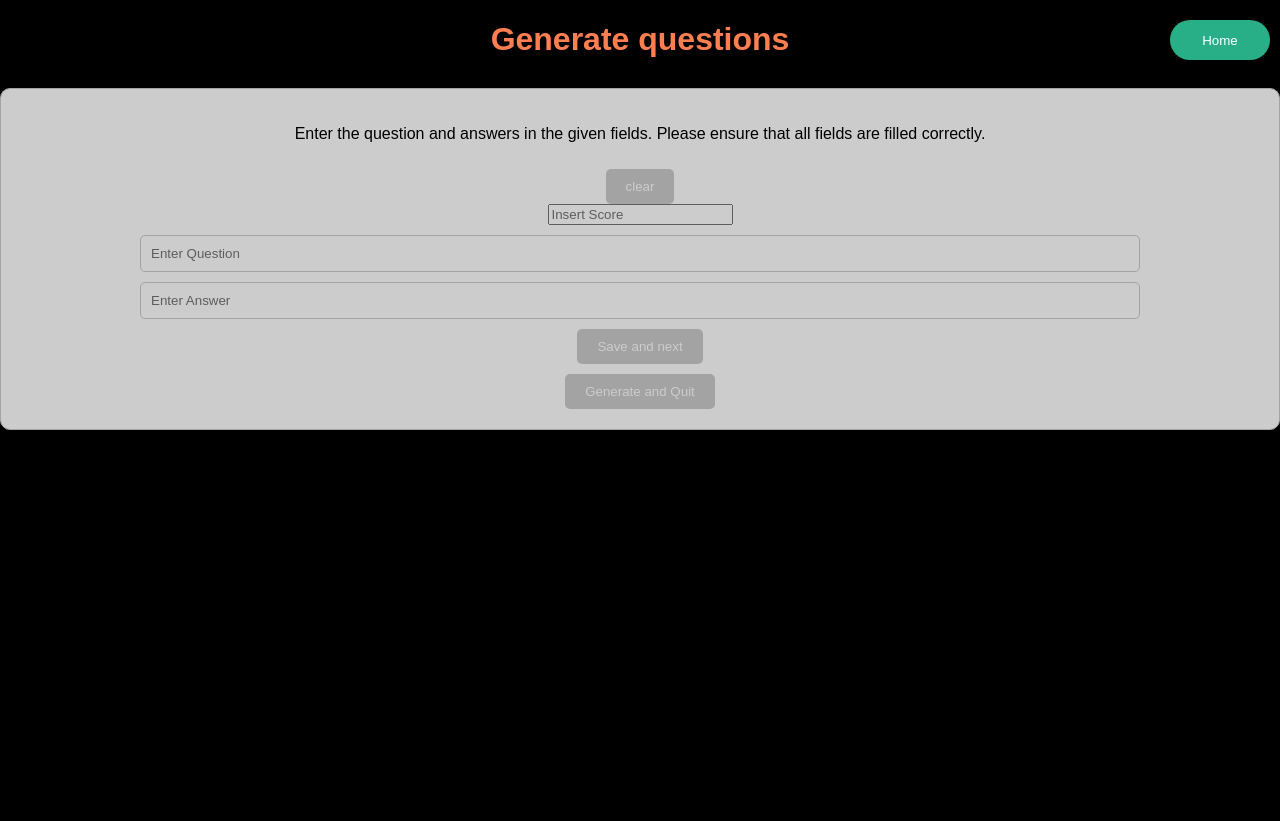
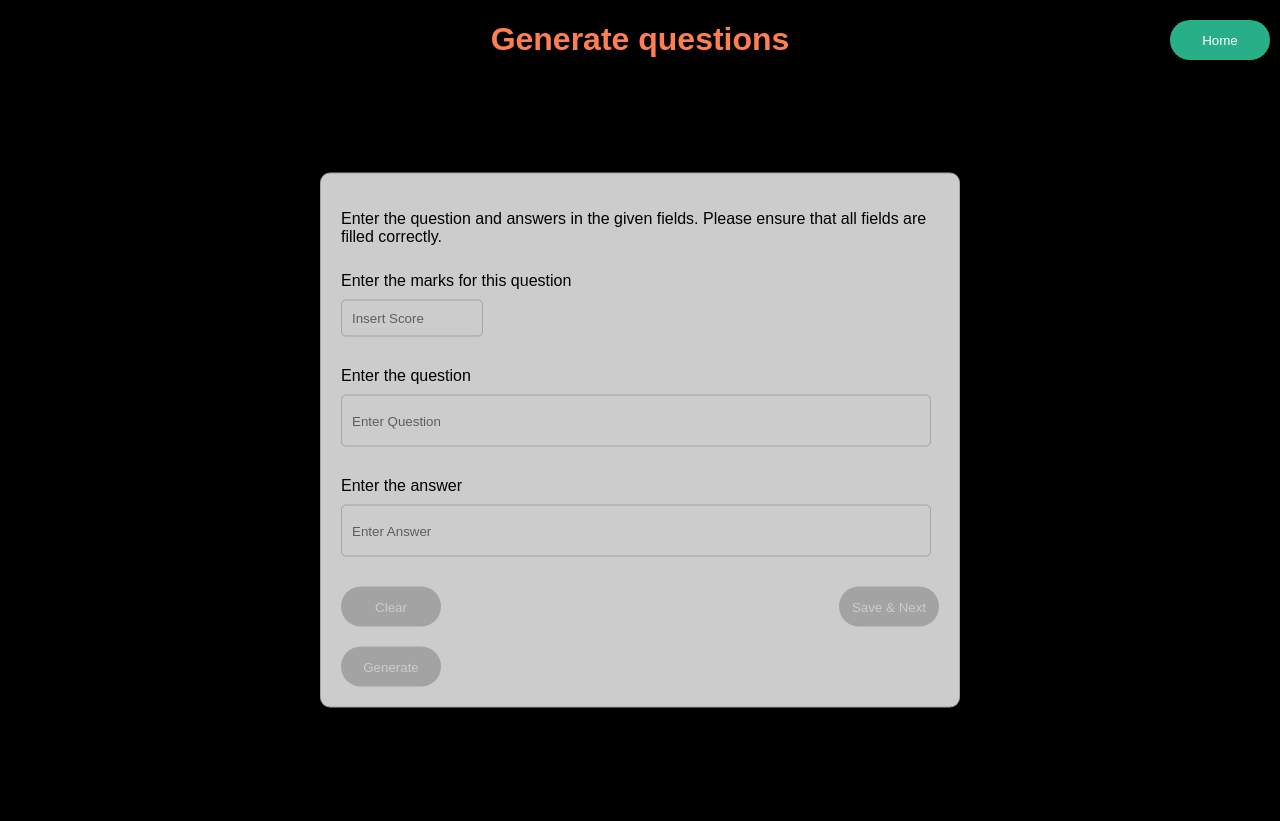
Before and after one commit to harshit-wadhwani/Automated-answer-sheet-evaluation, a Flask app: page /qp.html in a window 1280 px wide. Run offline with Flask 3, Linux system fonts and the light colour scheme.

Commit message:
ui changes made

```diff
--- a/data/current.json
+++ b/data/current.json
@@ -1 +1 @@
-{"data": [{"date": "23-04-2024", "code": "18AI82", "score": "10", "question": "Question 1 ", "answer": "Answer 1", "Qid": "18AI821"}, {"date": "23-04-2024", "code": "18AI82", "score": "10", "question": "Question 2", "answer": "Answer 2", "Qid": "18AI822"}]}
+{"data": [{"date": "2024-05-09", "code": "18AI81", "score": "23", "question": "que1", "answer": "ans1", "Qid": "18AI811", "university": "VTU", "subject": "Cloud", "time": "13:12"}, {"date": "2024-05-09", "code": "18AI81", "score": "12", "question": "que2", "answer": "ans2", "Qid": "18AI812", "university": "VTU", "subject": "Cloud", "time": "13:12"}]}
--- a/static/Genstyle.css
+++ b/static/Genstyle.css
@@ -26,61 +26,53 @@ body {
     right: 10px;
   }
 
-  #menu {
+  #menu1{
     display: flex;
     flex-direction: column;
-    align-items: center;
+    align-items: left;
+    position: absolute;
+    top: 55%;
+    left: 50%;
+    transform: translate(-50%, -50%);
     background-color: #fff;
     border: 1px solid #ccc;
     padding: 20px;
-    box-shadow: 0 2px 4px rgba(0, 0, 0, 0.1);
+    box-shadow: 0 2px 4px rgba(0, 0, 0, 0.2);
     opacity: 0.8;
     border-radius: 10px;
-
-
   }
-  #menu1{
-    max-width: 400px;
-    margin: 40px auto;
-    padding: 20px;
-    background-color: #fff;
-    border: 1px solid #ddd;
-    box-shadow: 0 0 10px rgba(0, 0, 0, 0.5);
-    opacity: 0.8;
-    border-radius: 10px;
-    text-align: center;
+  .space_addition{
+    margin-top: 10px;
   }
-
+  .space_addition1{
+    margin-top: 10px;
+  }
+  .que_ans{
+    text-align: left;
+  }
   #menu h1 {
     margin-top: 0;
   }
 
-  #menu button {
-    margin-top: 10px;
-    padding: 10px 20px;
+  #menu1 button {
+    width: 100px;
+    height: 40px;
+    /* margin-bottom: 20px;
+    margin-top: 10px; */
+    padding: 10px;
+    border: none;
+    border-radius: 40px;
     background-color: #28af87;
     color: #fff;
-    border: none;
-    border-radius: 5px;
     cursor: pointer;
-    /* margin-right: 400px; */
   }
 
-  #menu button:hover {
+  #menu1 button:hover {
     background-color: #126859;
   }
-  #menu button:disabled {
+  #menu1 button:disabled {
     background-color: #ccc;
     cursor: not-allowed;
-  }
-
-  #menu input[type="text"] {
-    margin-top: 10px;
-    padding: 10px;
-    border: 1px solid #ccc;
-    border-radius: 5px;
-    width: 1000px;
-    box-sizing: border-box;
   }
 
   .button_home {
@@ -98,3 +90,24 @@ body {
   .button_home:hover {
     background-color: #126859;
   }
+  input[type="text"] {
+    width: 95%;
+    height: 30px;
+    margin-bottom: 20px;
+    padding: 10px;
+    border: 1px solid #ccc;
+    border-radius: 5px;
+  }
+  input[type="number"] {
+    width: 20%;
+    height: 15px;
+    margin-bottom: 20px;
+    padding: 10px;
+    border: 1px solid #ccc;
+    border-radius: 5px;
+  }
+  .button-row {
+    display: flex;
+    justify-content: space-between; /* Adjust alignment as needed */
+    margin-bottom: 20px; /* Add some margin between the row and the inputs */
+}
--- a/static/index_style.css
+++ b/static/index_style.css
@@ -14,7 +14,7 @@ body {
     width: 100%;
     border-top-left-radius: 5px; /* Adjust the radius for top-left corner */
     border-top-right-radius: 5px; /* Adjust the radius for top-right corner */
-    box-shadow: 0px 3px 5px rgba(221, 158, 115, 0.4); /* Add shadow for depth */
+    box-shadow: 0px 3px 5px rgba(221, 158, 115, 0.8); /* Add shadow for depth */
 }
 
   .header {
--- a/static/styles.css
+++ b/static/styles.css
@@ -48,3 +48,8 @@ body {
     background-color: #ccc;
     cursor: not-allowed;
   }
+  .line-break {
+    clear: both; /* Clear floats */
+    margin-top: 15px;
+    margin-bottom: 15px;
+}
--- a/templates/qp.html
+++ b/templates/qp.html
@@ -11,15 +11,29 @@
     <button id="home" class="button_home">Home</button>
   </div>
 
-  <div id="menu">
+  <div id="menu1">
     <p>Enter the question and answers in the given fields. Please ensure that all fields are filled correctly.</p>
 
-    <button id="clear" disabled>clear</button>
-    <input id="score" type="number" placeholder="Insert Score" />
-    <input id="question" type="text" placeholder="Enter Question" />
-    <input id="answer" type="text" placeholder="Enter Answer" />
-    <button id="save-next" disabled>Save and next </button>
-    <button id="generate" disabled>Generate and Quit</button>
+    <div class="que_ans">
+      <div class="space_addition"></div>
+      <label for="scores">Enter the marks for this question</label>
+      <div class="space_addition1"></div>
+      <input id="score" name="scores" type="number" placeholder="Insert Score"  />
+      <div class="space_addition"></div>
+      <label for="que">Enter the question</label>
+      <div class="space_addition1"></div>
+      <input id="question" name="que" type="text" placeholder="Enter Question" />
+      <div class="space_addition"></div>
+      <label for="ans">Enter the answer</label>
+      <div class="space_addition1"></div>
+      <input id="answer" name="ans" type="text" placeholder="Enter Answer" />
+      <div class="space_addition"></div>
+    </div>
+    <div class="button-row">
+      <button id="clear" disabled>Clear</button>
+      <button id="save-next" disabled>Save & Next </button>
+    </div>
+    <button id="generate" disabled>Generate</button>
 
   </div>
 
--- a/utilities/qpapergenerator.py
+++ b/utilities/qpapergenerator.py
@@ -24,7 +24,7 @@ class GenerateQpaper:
             break
         result_string = ""
         for num, question,score in zip(qid, questions,score):
-            result_string += f"{num}.\t{question}\t Total Marks:{score}\n"
+            result_string += f"{num}.\t{question}\t\t\t\t Marks:{score}\n"
 
         doc= DocxTemplate('templates/qpapertemp.docx')
 
```
Also changed, not shown: templates/index.html (+6 -2 lines).
